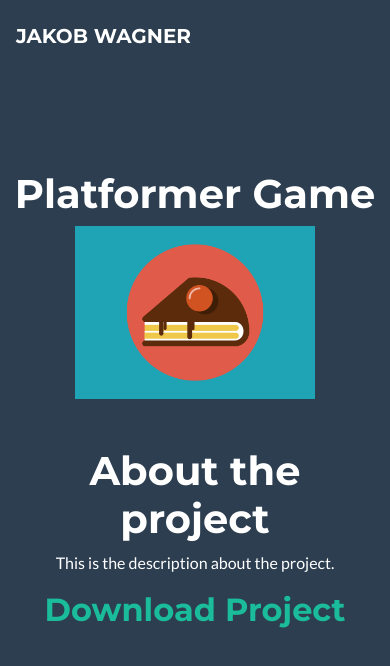
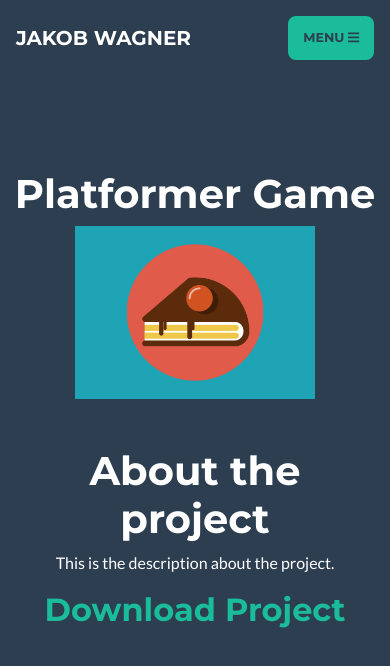
Before and after one commit to Bluedragon271999/Bluedragon271999.github.io, a plain HTML site: page Game.html in a window 390 px wide. Drawn offline with Linux system fonts and the light colour scheme.

Commit message:
Update Game.html

```diff
--- a/Game.html
+++ b/Game.html
@@ -19,10 +19,11 @@
 <body id="page-top" class="bg-secondary">
     <nav class="navbar navbar-expand-lg bg-secondary text-uppercase fixed-top" id="mainNav">
         <div class="container">
-            <a class="navbar-brand js-scroll-trigger" href="index.html">Jakob Wagner</a>
+            <a class="navbar-brand js-scroll-trigger" href="index.html">Jakob Wagner</a><button class="navbar-toggler navbar-toggler-right text-uppercase font-weight-bold bg-primary text-secondary rounded" type="button" data-toggle="collapse" data-target="#navbarResponsive" aria-controls="navbarResponsive" aria-expanded="false" aria-label="Toggle navigation">Menu <i class="fas fa-bars"></i></button>
             <div class="collapse navbar-collapse bg-secondary" id="navbarResponsive">
                 <ul class="navbar-nav ml-auto">
                     <li class="nav-item mx-0 mx-lg-1"><a class="nav-link py-3 px-0 px-lg-3 rounded js-scroll-trigger bg-primary" href="index.html">Home</a></li>
+                    <li class="nav-item mx-0 mx-lg-1"><a class="nav-link py-3 px-0 px-lg-3 rounded js-scroll-trigger bg-primary" href="#about">About</a></li>
                 </ul>
             </div>
         </div>
```
